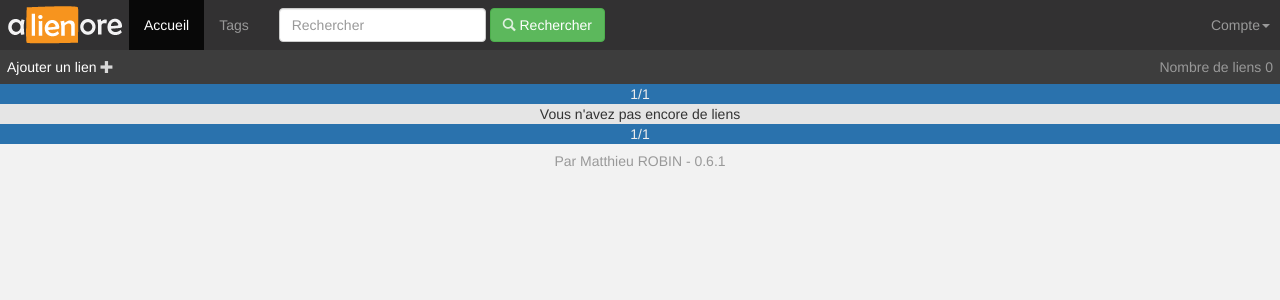
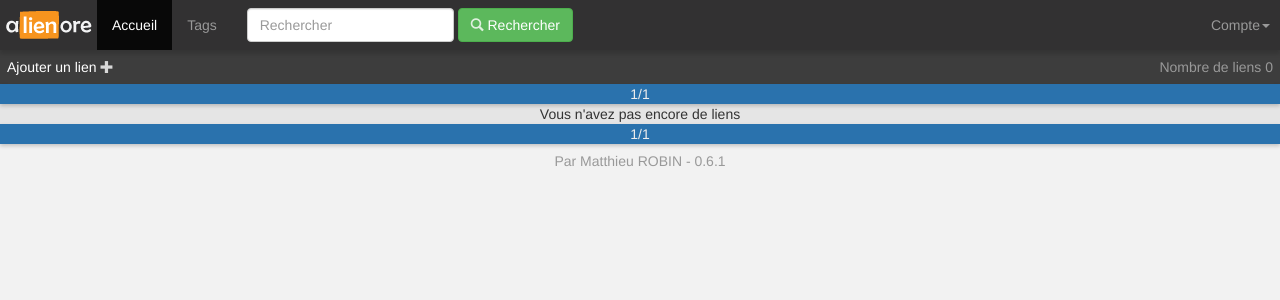
Before and after one commit to matthieurobin/alienore, a PHP site: page / in a window 1280 px wide. Shown: the top 300 px of the page. Run offline with PHP 8.4, Linux system fonts and the light colour scheme; the visitor is signed in with stand-in values (Sample User, id 1).

Commit message:
réduction taille du logo

```diff
--- a/_/css/perso.css
+++ b/_/css/perso.css
@@ -49,6 +49,7 @@ li{
     text-align: center;
     color: #ededed;
     height: 20px;
+    box-shadow: 0px 2px 4px 0px rgba(0, 0, 0, 0.2);
 }
 #account{
     padding-bottom: 10px;
@@ -128,9 +129,10 @@ h3 > a{
 .navbar-inverse{
     background-color: #323132;
     border: none;
+    box-shadow:  0px 4px 4px 0px rgba(0, 0, 0, 0.15)
 }
 .navbar-brand{
-    padding: 5px 0px 5px 0px;
+    padding: 10px 0px;
 }
 .label{
     border-radius: 0px;
```
Also changed, not shown: _/img/logo.png.
